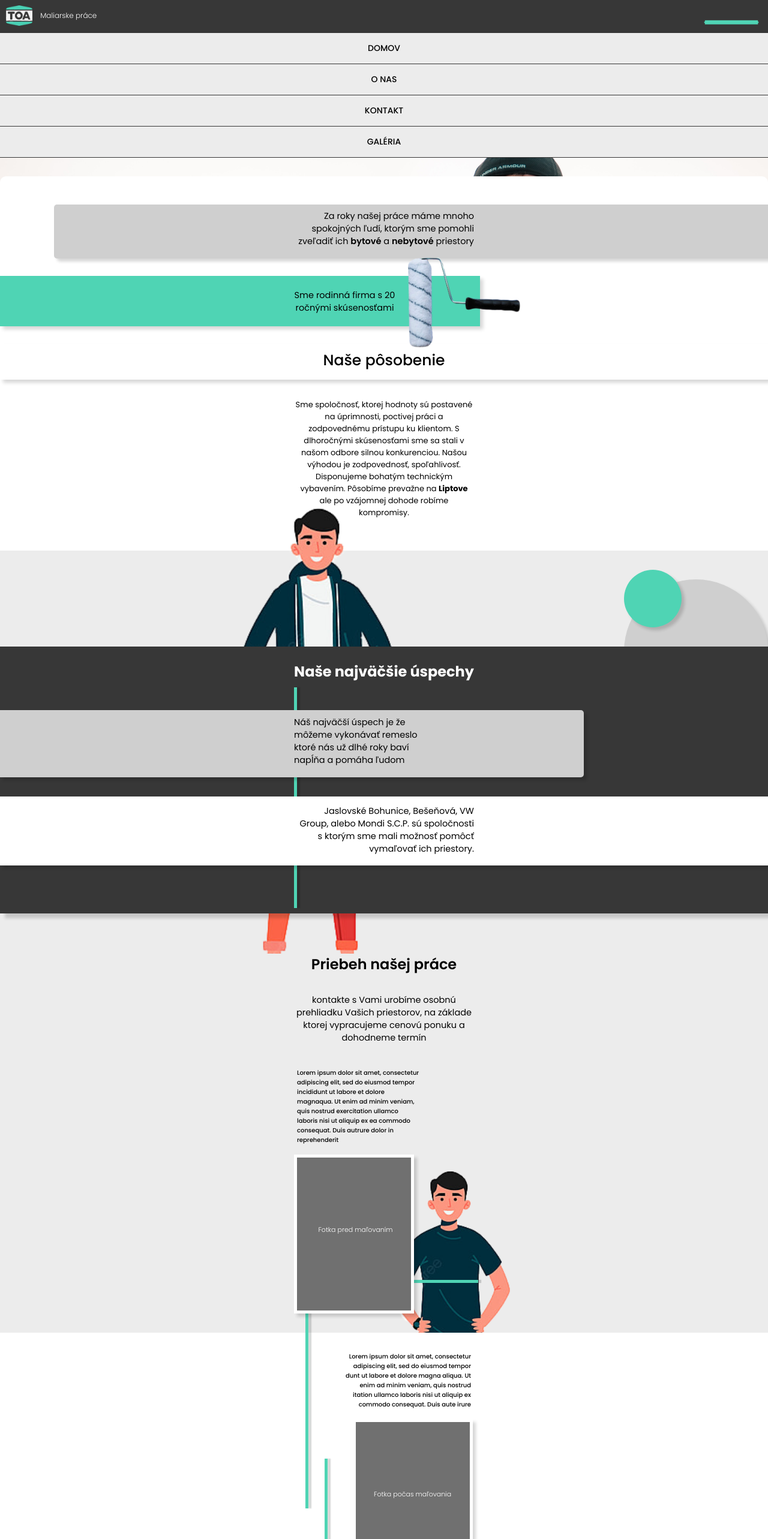
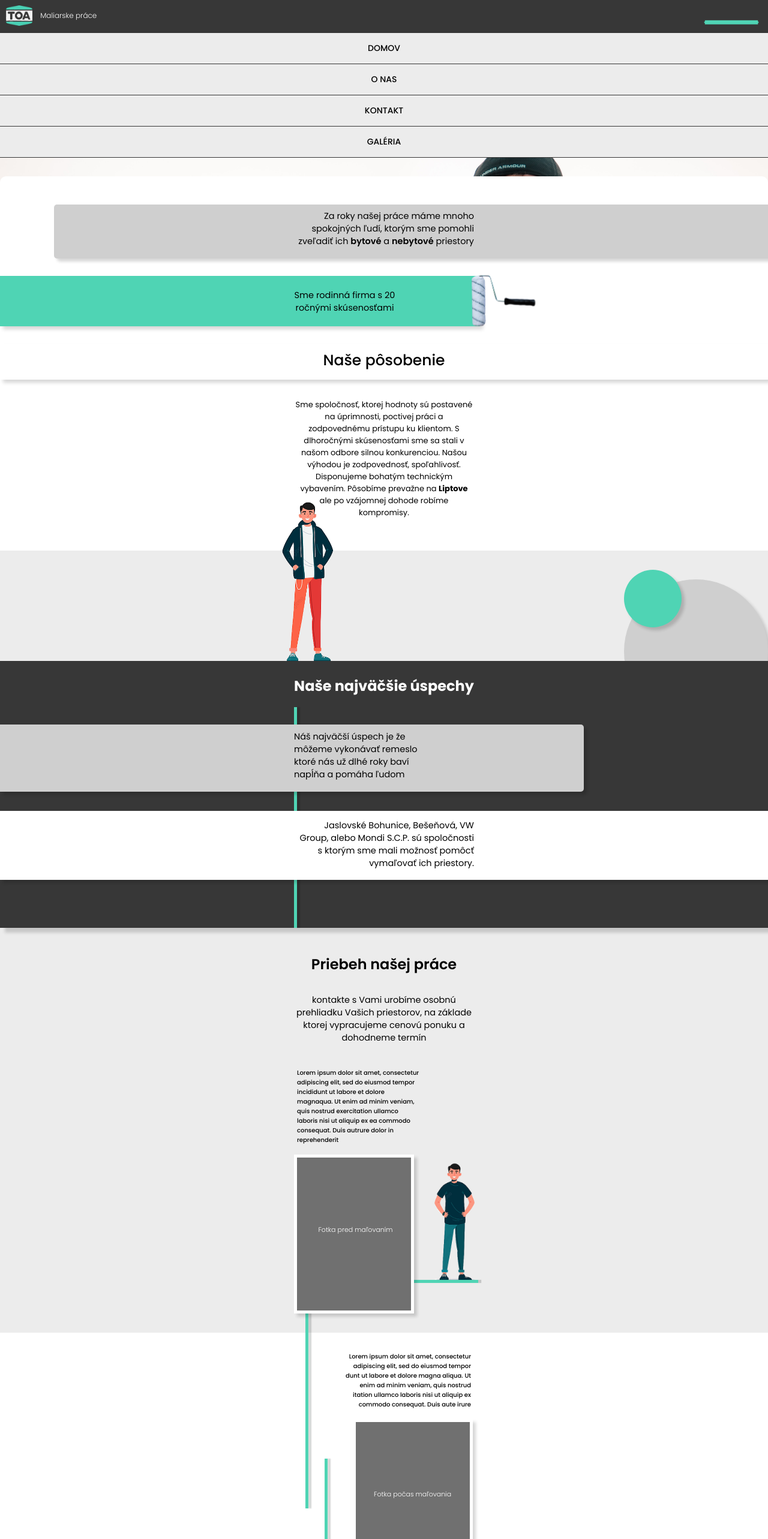
Before and after one commit to MatthewChevy/Synmal, a Vue app: page /about in a window 1280 px wide. Shown: the top 2566 px of the page at 60% size. Built offline with nearby package versions, Linux system fonts and the light colour scheme.

Commit message:
adjust paint roller photo in photoshop

```diff
--- a/src/views/About.vue
+++ b/src/views/About.vue
@@ -268,10 +268,10 @@ header {
 
 .decorative-paint-roller {
     position: absolute;
-    width: 9.375rem;
-    height: 9.375rem;
-    left: 85%;
-    bottom: -2.2em;
+    width: 5.3rem;
+    height: auto;
+    left: 100%;
+    bottom: -0.9rem;
     transform: rotate3d(1, 1, 0, 180deg);
     img {
         width: 100%;
@@ -333,10 +333,10 @@ header {
 
 .second-section-cartoon-top-person-holder{
     position: relative;
-    width: 16.875rem;
-    height: 16.875rem;
-    top: -5rem;
-    right: 7rem;
+    width: 5.688rem;
+    height: 18.4rem;
+    top: -5.3rem;
+    right: 8rem;
     margin: 0 auto;
 
     img{
@@ -435,7 +435,7 @@ header {
         position: relative;
         width: 0.313rem;
         height: 23rem;
-        top: -11.45rem;
+        top: -10.9rem;
         left: 0;
         z-index: 0;
         background-color: $fancy;
@@ -534,11 +534,11 @@ header {
 }
 
 .thrid-section-cartoon-person-align{
-    position: absolute;
-    width: 13.438rem;
-    height: 13.438rem;
-    top: -11.7rem;
-    left: 9.5rem;
+position: absolute;
+    width: 4.438rem;
+    height: auto;
+    top: -12.3rem;
+    left: 14.5rem;
 
     img{
         width: 100%;
@@ -671,7 +671,7 @@ header {
     position: relative;
     width: 100%;
     height: 5rem;
-    bottom: -49rem;
+    bottom: -48.6rem;
     z-index: 10;
     background-color: $primary-semi-dark;
 }
--- a/src/views/Home.vue
+++ b/src/views/Home.vue
@@ -643,10 +643,10 @@ ul {
 
 .fancy-paint-roller {
     position: relative;
-    width: 8.25rem;
-    height: 8.25rem;
-    top: -1.75rem;
-    left: -6.4rem;
+    width: 4.65rem;
+    height: 4.65rem;
+    top: -0.05rem;
+    left: -4.3rem;
     transform: rotate(90deg);
 
     img {
```
